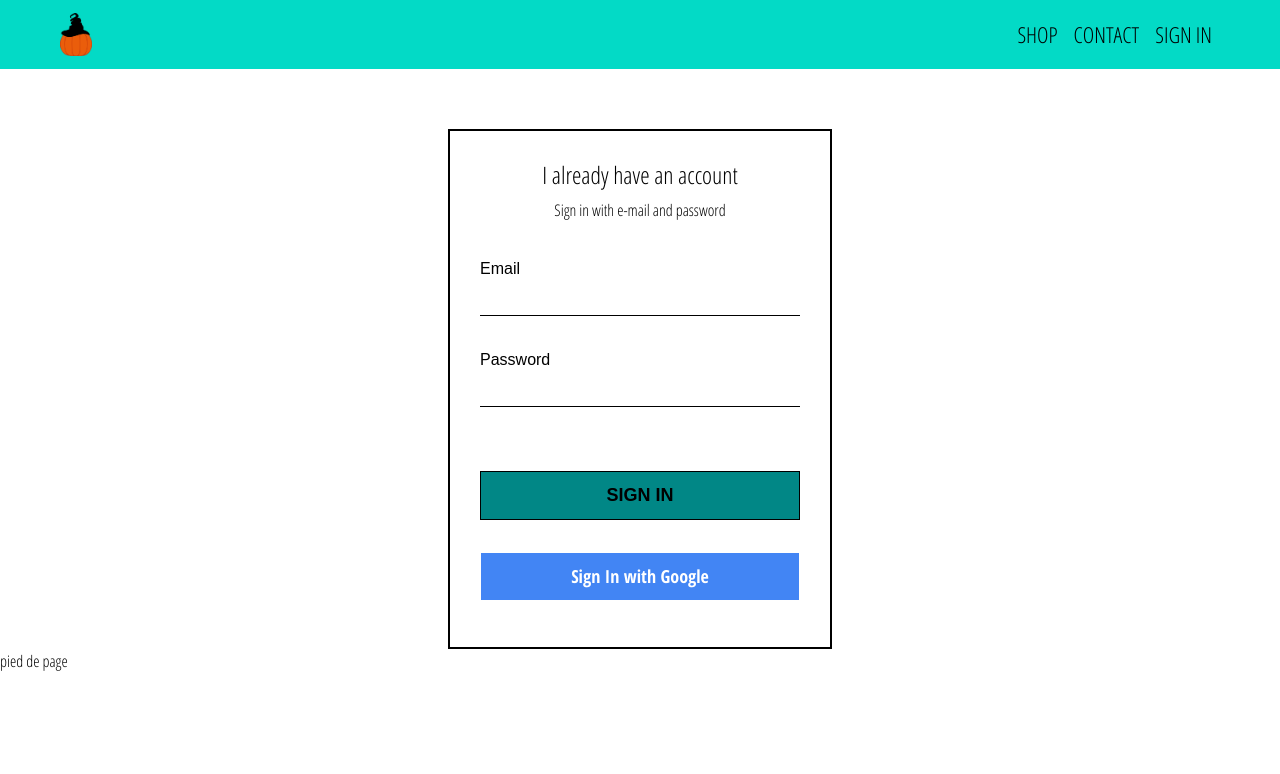
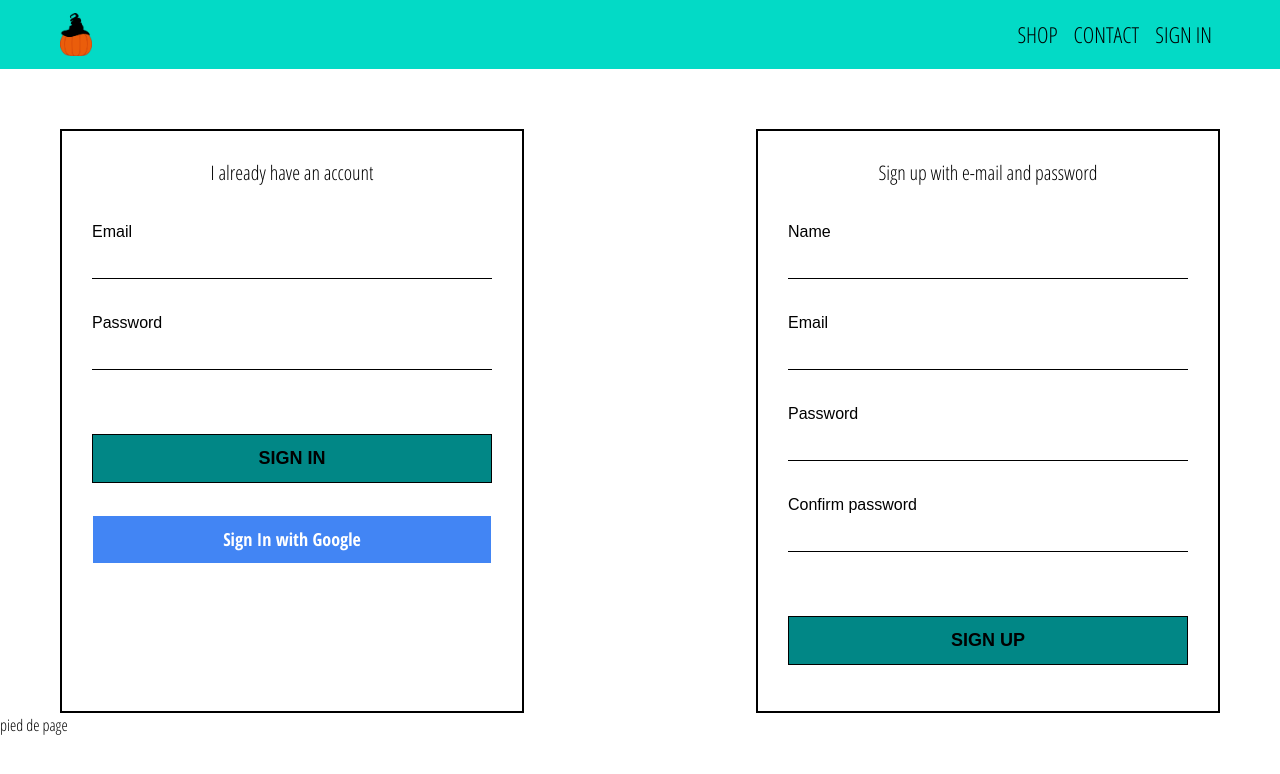
Before and after one commit to eteka03/Lucia-Shop, a React (Create React App) app: page /signin in a window 1280 px wide. Shown: the top 774 px of the page. Built offline with nearby package versions, Linux system fonts and the light colour scheme; no server answers.

Commit message:
implementation du fichier firebase.utils , possibilité de sauvegarder les utilisateurs auhentifiés dans la bd

```diff
--- a/src/App.js
+++ b/src/App.js
@@ -4,29 +4,47 @@ import Layout from "./components/Layout";
 import Accueil from "./pages/Accueil";
 import PageShop from "./pages/PageShop";
 import PageSignInSignUp from "./pages/PageSignInSignUp";
-import { auth } from "../src/firebase/firebase.utils";
+import {
+  auth,
+  createUserProfileDocument,
+} from "../src/firebase/firebase.utils";
 
 export const App_datas = React.createContext({
   user: {},
 });
 
 export default function App() {
-  const [currentUser, setCurrentUser] = useState({});
-
-  const unsubscribeFromAuth = auth.onAuthStateChanged(function (user) {
-    // handle it
-  });
+  const [currentUser, setCurrentUser] = useState(null);
 
   useEffect(() => {
-    auth.onAuthStateChanged((user) => {
-      setCurrentUser(user);
-      console.log("log1", user);
+    const unsubscribeFromAuth = auth.onAuthStateChanged(async (userAuth) => {
+      //vérifier si il y'a un utilisateur authentifié
+      if (userAuth) {
+        //creer ou recuperer l'utilisateur dans la bd
+        const userRef = await createUserProfileDocument(userAuth);
+
+        //recupérer utlisateur dans le state de l'application
+        userRef.onSnapshot((snapshot) => {
+          setCurrentUser({
+            id: snapshot.id,
+            ...snapshot.data(),
+          });
+        });
+      } else {
+        //si personne n'est authentifié
+        setCurrentUser(null);
+      }
     });
+
     return () => {
+      //se desinscrire du listener de firebase quand l'app est démontée
       unsubscribeFromAuth();
     };
   }, []);
 
+  useEffect(() => {
+    console.log(currentUser);
+  }, [currentUser]);
   return (
     <App_datas.Provider value={{ ...App_datas, user: currentUser }}>
       <Router>
--- /dev/null
+++ b/src/components/SignUp.js
@@ -0,0 +1,81 @@
+import React, { useState } from "react";
+import CustomButton from "./CustomButton";
+import { FormGroup } from "reactstrap";
+import { auth, createUserProfileDocument } from "../firebase/firebase.utils";
+
+const SignUp = () => {
+  const [newUser, setNewUser] = useState({});
+
+  const handleSubmit = async (e) => {
+    e.preventDefault();
+    const { email, displayName, password, confirmPassword } = newUser;
+
+    if (password !== confirmPassword) {
+      alert("passowrds don't match");
+      return;
+    }
+
+    try {
+      console.log(newUser);
+      const { user } = await auth.createUserWithEmailAndPassword(
+        email,
+        password
+      );
+
+      await createUserProfileDocument(user, { displayName });
+
+      setNewUser({});
+    } catch (error) {
+      console.error(error);
+    }
+  };
+
+  const handleChange = (e) => {
+    const { name, value } = e.target;
+
+    setNewUser({ ...newUser, [name]: value });
+  };
+
+  return (
+    <form className="formulaire signup" onSubmit={handleSubmit}>
+      <FormGroup>
+        <label htmlFor="displayName">Name</label>
+        <input
+          name="displayName"
+          type="text"
+          onChange={handleChange}
+          required
+        />
+      </FormGroup>
+
+      <FormGroup>
+        <label htmlFor="email">Email</label>
+        <input name="email" type="email" onChange={handleChange} required />
+      </FormGroup>
+
+      <FormGroup>
+        <label htmlFor="password">Password</label>
+        <input
+          name="password"
+          type="password"
+          onChange={handleChange}
+          required
+        />
+      </FormGroup>
+      <FormGroup>
+        <label htmlFor="confirmPassword">Confirm password</label>
+        <input
+          name="confirmPassword"
+          type="password"
+          onChange={handleChange}
+          required
+        />
+      </FormGroup>
+      <FormGroup>
+        <CustomButton type="submit">Sign Up</CustomButton>
+      </FormGroup>
+    </form>
+  );
+};
+
+export default SignUp;
--- a/src/firebase/firebase.utils.js
+++ b/src/firebase/firebase.utils.js
@@ -20,6 +20,34 @@ export const firestore = firebase.firestore();
 
 const provider = new firebase.auth.GoogleAuthProvider();
 
+/****creation du profil de l'utilisateur*****/
+
+export const createUserProfileDocument = async (userAuth, additionalData) => {
+  if (!userAuth) return;
+
+  const userRef = firestore.doc(`users/${userAuth.uid}`);
+
+  const snapShot = await userRef.get();
+
+  if (!snapShot.exists) {
+    const { displayName, email } = userAuth;
+    const createdAt = new Date();
+
+    try {
+      await userRef.set({
+        displayName,
+        email,
+        createdAt,
+        ...additionalData,
+      });
+    } catch (error) {
+      console.log("error creating user", error.message);
+    }
+  }
+  return userRef;
+};
+
+/**** signin avec google */
 export const signInWithGoogle = () => auth.signInWithPopup(provider);
 
 export default firebase;
--- a/src/pages/PageSignInSignUp.js
+++ b/src/pages/PageSignInSignUp.js
@@ -1,14 +1,19 @@
 import React from "react";
 import Signin from "../components/Signin";
+import SignUp from "../components/SignUp";
 import "../styles/pages/signInSignUp.scss";
 
 const PageSignInSignUp = () => {
   return (
-    <div className="page_signIn">
-      <div className="_container ">
-        <h4 className="">I already have an account</h4>
-        <span>Sign in with e-mail and password</span>
+    <div className="page_login conteneur_large">
+      <div className="_container signIn">
+        <h5 className="">I already have an account</h5>
         <Signin />
+      </div>
+
+      <div className="_container signUp">
+        <h5>Sign up with e-mail and password</h5>
+        <SignUp />
       </div>
     </div>
   );
--- a/src/styles/pages/signInSignUp.scss
+++ b/src/styles/pages/signInSignUp.scss
@@ -1,12 +1,16 @@
 .page {
-  &_signIn {
+  &_login {
     text-align: center;
+
+    width: 100%;
     margin-top: var(--marginTop1);
+    display: flex;
+    justify-content: space-between;
     ._container {
       border: 2px solid #000000;
       display: inline-block;
       padding: 30px;
-      width: 30%;
+      width: 40%;
     }
   }
 }
```
Also changed, not shown: src/styles/components/signup.scss (added).
